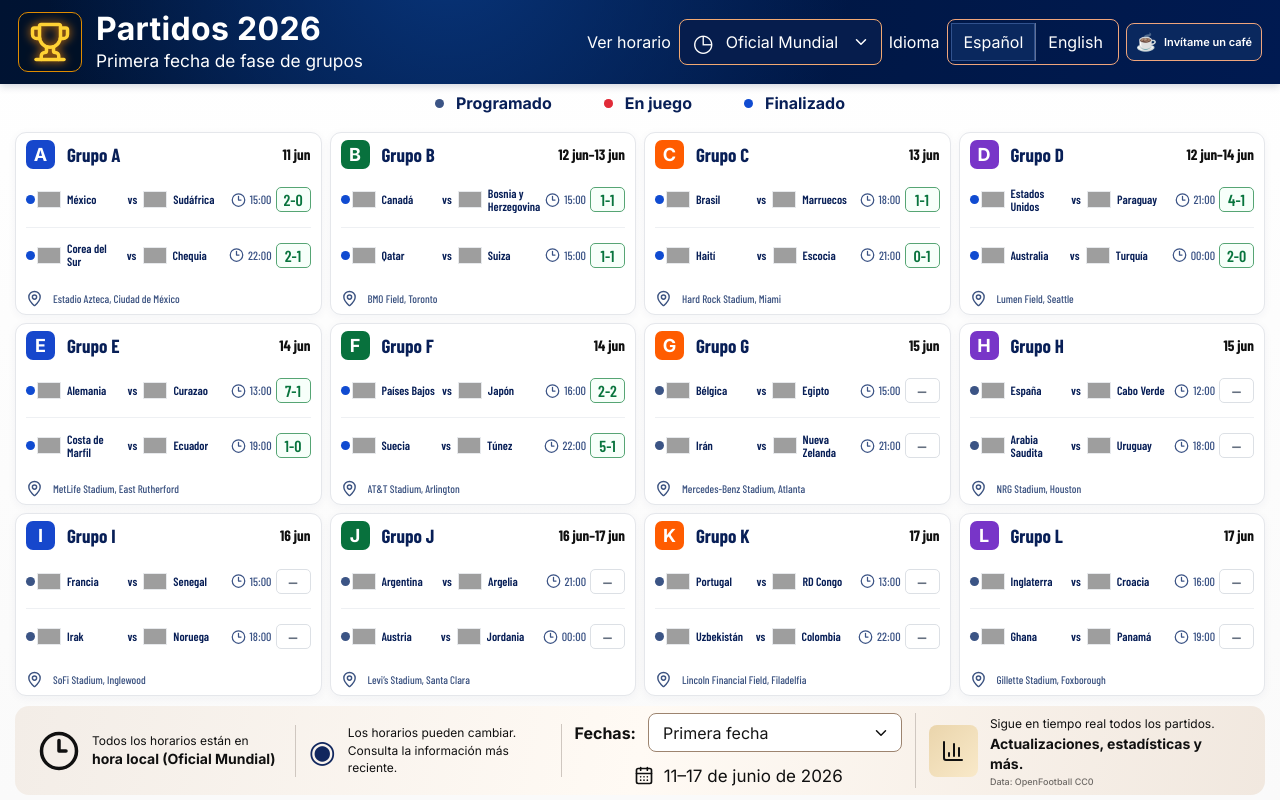
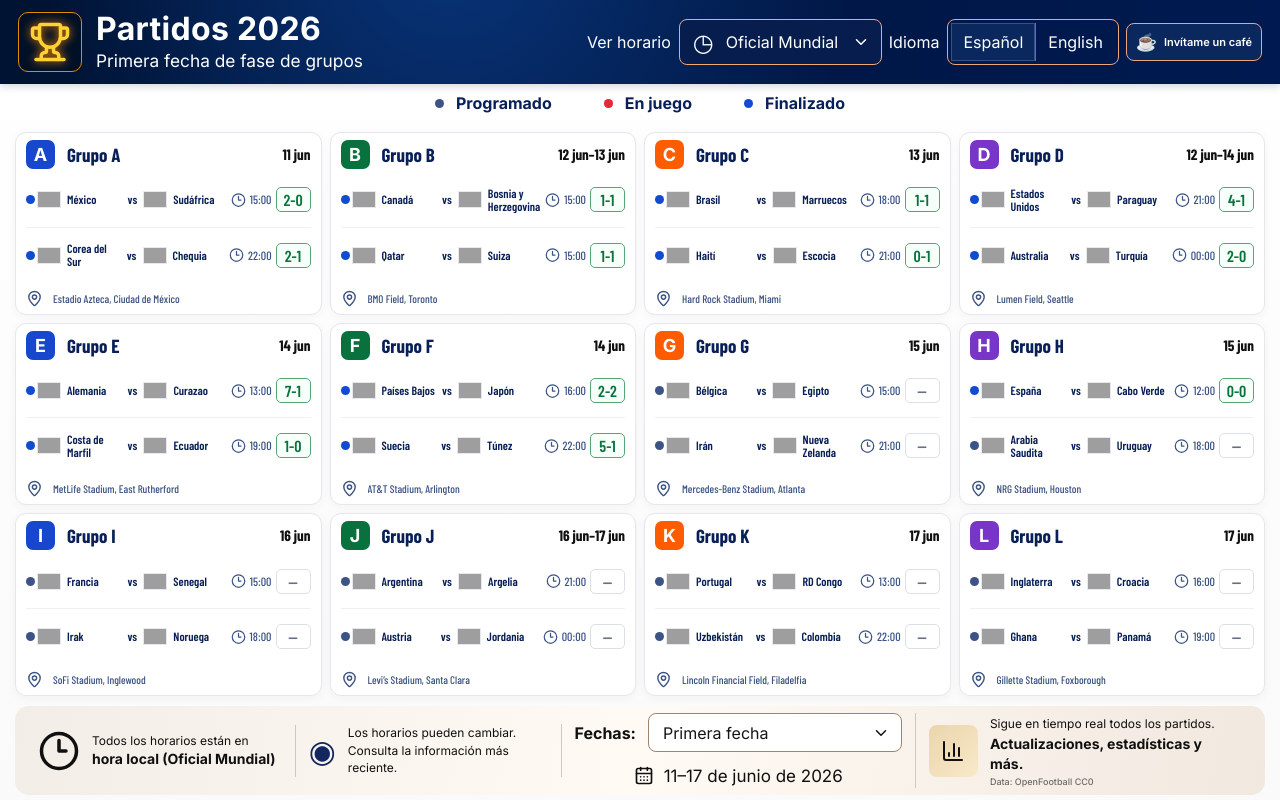
Before and after one commit to oprbguitar/mundial, a React (Vite) app: page / in a window 1280 px wide. Built offline with nearby package versions, Linux system fonts and the light colour scheme; grey boxes are pictures that could not be loaded.

Commit message:
Add Spain score fallback override

```diff
--- a/public/data/score-overrides.json
+++ b/public/data/score-overrides.json
@@ -5,5 +5,14 @@
     "group": "F",
     "score": "5-1",
     "status": "finished"
+  },
+  {
+    "homeTeamId": "spain",
+    "awayTeamId": "cape_verde",
+    "group": "H",
+    "date": "2026-06-15",
+    "score": "0-0",
+    "status": "finished",
+    "source": "manual-public-result"
   }
 ]
--- a/src/worldcupScores.ts
+++ b/src/worldcupScores.ts
@@ -2,9 +2,10 @@ import type { Match } from './data'
 
 const REMOTE_DATA_URL = 'https://raw.githubusercontent.com/openfootball/worldcup.json/master/2026/worldcup.json'
 const CACHE_KEY = 'partidos-2026-scores'
-const CACHE_VERSION = 'scores-v2'
+const CACHE_VERSION = 'scores-v3'
 const CACHE_TTL = 60 * 60 * 1000
 const REFRESH_INTERVAL = 5 * 60 * 1000
+const FETCH_TIMEOUT = 5 * 1000
 
 const teamAliases: Record<string,string[]> = {
   mexico:['Mexico','México','MEX'],southafrica:['South Africa','Sudáfrica','RSA'],southkorea:['South Korea','Corea del Sur','Korea Republic','KOR'],czechia:['Czechia','Chequia','Czech Republic','CZE'],
@@ -14,7 +15,7 @@ const teamAliases: Record<string,string[]> = {
   germany:['Germany','Alemania','GER'],curacao:['Curacao','Curaçao','Curazao','CUW'],ivorycoast:['Ivory Coast','Côte d’Ivoire','Cote d Ivoire','Costa de Marfil','CIV'],ecuador:['Ecuador','ECU'],
   netherlands:['Netherlands','Países Bajos','Holland','NED'],japan:['Japan','Japón','JPN'],sweden:['Sweden','Suecia','SWE'],tunisia:['Tunisia','Túnez','Tunisie','TUN'],
   belgium:['Belgium','Bélgica','BEL'],egypt:['Egypt','Egipto','EGY'],iran:['Iran','Irán','IRN'],newzealand:['New Zealand','Nueva Zelanda','NZL'],
-  spain:['Spain','España','ESP'],capeverde:['Cape Verde','Cabo Verde','CPV'],saudiarabia:['Saudi Arabia','Arabia Saudita','KSA'],uruguay:['Uruguay','URU'],
+  spain:['Spain','España','ESP'],cape_verde:['Cape Verde','Cabo Verde','CPV'],saudiarabia:['Saudi Arabia','Arabia Saudita','KSA'],uruguay:['Uruguay','URU'],
   france:['France','Francia','FRA'],senegal:['Senegal','Sénégal','SEN'],iraq:['Iraq','Irak','IRQ'],norway:['Norway','Noruega','NOR'],
   argentina:['Argentina','ARG'],algeria:['Algeria','Argelia','ALG'],austria:['Austria','AUT'],jordan:['Jordan','Jordania','JOR'],
   portugal:['Portugal','POR'],drccongo:['DR Congo','DRC Congo','RD Congo','Congo DR','COD'],uzbekistan:['Uzbekistan','Uzbekistán','UZB'],colombia:['Colombia','COL'],
@@ -22,7 +23,7 @@ const teamAliases: Record<string,string[]> = {
 }
 
 const appTeamIds: Record<string,string> = {
-  Mexico:'mexico',SouthAfrica:'southafrica',SouthKorea:'southkorea',Czechia:'czechia',Canada:'canada',Bosnia:'bosnia',Qatar:'qatar',Switzerland:'switzerland',Brazil:'brazil',Morocco:'morocco',Haiti:'haiti',Scotland:'scotland',USA:'usa',Paraguay:'paraguay',Australia:'australia',Turkey:'turkey',Germany:'germany',Curacao:'curacao',IvoryCoast:'ivorycoast',Ecuador:'ecuador',Netherlands:'netherlands',Japan:'japan',Sweden:'sweden',Tunisia:'tunisia',Belgium:'belgium',Egypt:'egypt',Iran:'iran',NewZealand:'newzealand',Spain:'spain',CapeVerde:'capeverde',SaudiArabia:'saudiarabia',Uruguay:'uruguay',France:'france',Senegal:'senegal',Iraq:'iraq',Norway:'norway',Argentina:'argentina',Algeria:'algeria',Austria:'austria',Jordan:'jordan',Portugal:'portugal',DRCCongo:'drccongo',Uzbekistan:'uzbekistan',Colombia:'colombia',England:'england',Croatia:'croatia',Ghana:'ghana',Panama:'panama',
+  Mexico:'mexico',SouthAfrica:'southafrica',SouthKorea:'southkorea',Czechia:'czechia',Canada:'canada',Bosnia:'bosnia',Qatar:'qatar',Switzerland:'switzerland',Brazil:'brazil',Morocco:'morocco',Haiti:'haiti',Scotland:'scotland',USA:'usa',Paraguay:'paraguay',Australia:'australia',Turkey:'turkey',Germany:'germany',Curacao:'curacao',IvoryCoast:'ivorycoast',Ecuador:'ecuador',Netherlands:'netherlands',Japan:'japan',Sweden:'sweden',Tunisia:'tunisia',Belgium:'belgium',Egypt:'egypt',Iran:'iran',NewZealand:'newzealand',Spain:'spain',CapeVerde:'cape_verde',SaudiArabia:'saudiarabia',Uruguay:'uruguay',France:'france',Senegal:'senegal',Iraq:'iraq',Norway:'norway',Argentina:'argentina',Algeria:'algeria',Austria:'austria',Jordan:'jordan',Portugal:'portugal',DRCCongo:'drccongo',Uzbekistan:'uzbekistan',Colombia:'colombia',England:'england',Croatia:'croatia',Ghana:'ghana',Panama:'panama',
 }
 
 function normalize(value:string) { return value.normalize('NFD').replace(/[\u0300-\u036f]/g,'').toLowerCase().trim().replace(/[^a-z0-9]/g,'') }
@@ -39,7 +40,7 @@ interface SourceMatch {
   score?: { ft?: [number,number] }
 }
 interface OpenFootballData { matches?:SourceMatch[] }
-interface ScoreOverride { homeTeamId:string; awayTeamId:string; group:string; date?:string; score?:string|null; status?:string }
+interface ScoreOverride { homeTeamId:string; awayTeamId:string; group:string; date?:string; score?:string|null; status?:string; source?:string }
 interface ScoreUpdate { score?:string; status?:'finished' }
 interface ScoreCache { version:string; savedAt:number; scores:Record<string,string> }
 
@@ -102,9 +103,15 @@ export function subscribeToScore(matchId:string,listener:()=>void) {
 }
 
 async function fetchJson<T>(url:string) {
-  const response=await fetch(url,{cache:'no-store'})
-  if(!response.ok)throw new Error(`Score data request failed: ${response.status}`)
-  return response.json() as Promise<T>
+  const controller=new AbortController()
+  const timeout=window.setTimeout(()=>controller.abort(),FETCH_TIMEOUT)
+  try {
+    const response=await fetch(url,{cache:'no-store',signal:controller.signal})
+    if(!response.ok)throw new Error(`Score data request failed: ${response.status}`)
+    return response.json() as Promise<T>
+  } finally {
+    window.clearTimeout(timeout)
+  }
 }
 
 export async function refreshScores(fixtures:Match[]) {
```
